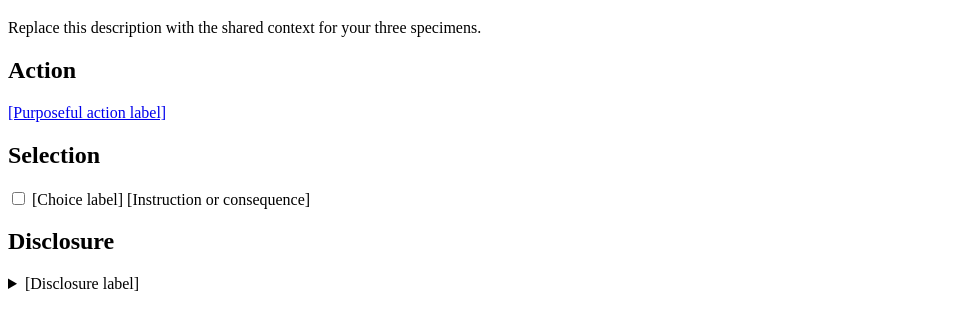
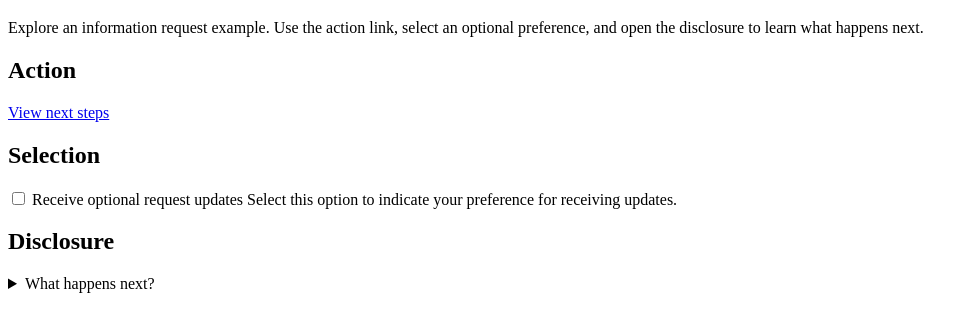
Before and after one commit to cteubank-ux/Module6-State-and-Motion-Practice-Starter, a plain HTML site: page index.html in a window 1280 px wide. Shown: the part 95-426 px from the top of the page, without its empty margins (0-978 px from the left). Drawn offline with Linux system fonts and the light colour scheme.

Commit message:
Update index.html

```diff
--- a/index.html
+++ b/index.html
@@ -9,28 +9,28 @@
   <header>
         <p class="eyebrow">Module 6 Practice</p>
         <h1>State and Motion Prototype</h1>
-        <p>Replace this description with the shared context for your three specimens.</p>
+        <p>Explore an information request example. Use the action link, select an optional preference, and open the disclosure to learn what happens next.</p>
       </header>
       <main>
         <section class="specimen">
           <h2>Action</h2>
-          <p><a class="action" href="#confirmation">[Purposeful action label]</a></p>
+          <p><a class="action" href="#confirmation">View next steps</a></p>
         </section>
         <section class="specimen">
           <h2>Selection</h2>
           <div class="choice">
             <input type="checkbox" id="choice">
             <label for="choice">
-              <span class="choice-title">[Choice label]</span>
-              <span class="choice-help">[Instruction or consequence]</span>
+              <span class="choice-title">Receive optional request updates</span>
+              <span class="choice-help">Select this option to indicate your preference for receiving updates.</span>
             </label>
           </div></section>
         <section class="specimen">
           <h2>Disclosure</h2>
           <details>
-            <summary>[Disclosure label]</summary>
+            <summary>What happens next?</summary>
             <div class="confirmation" id="confirmation">
-              <strong>[Status]</strong> [Useful next step.]
+              <strong>Request received:</strong>Review the information provided and follow any instructions for continuing your request.
             </div>
           </details>
         </section>
```
